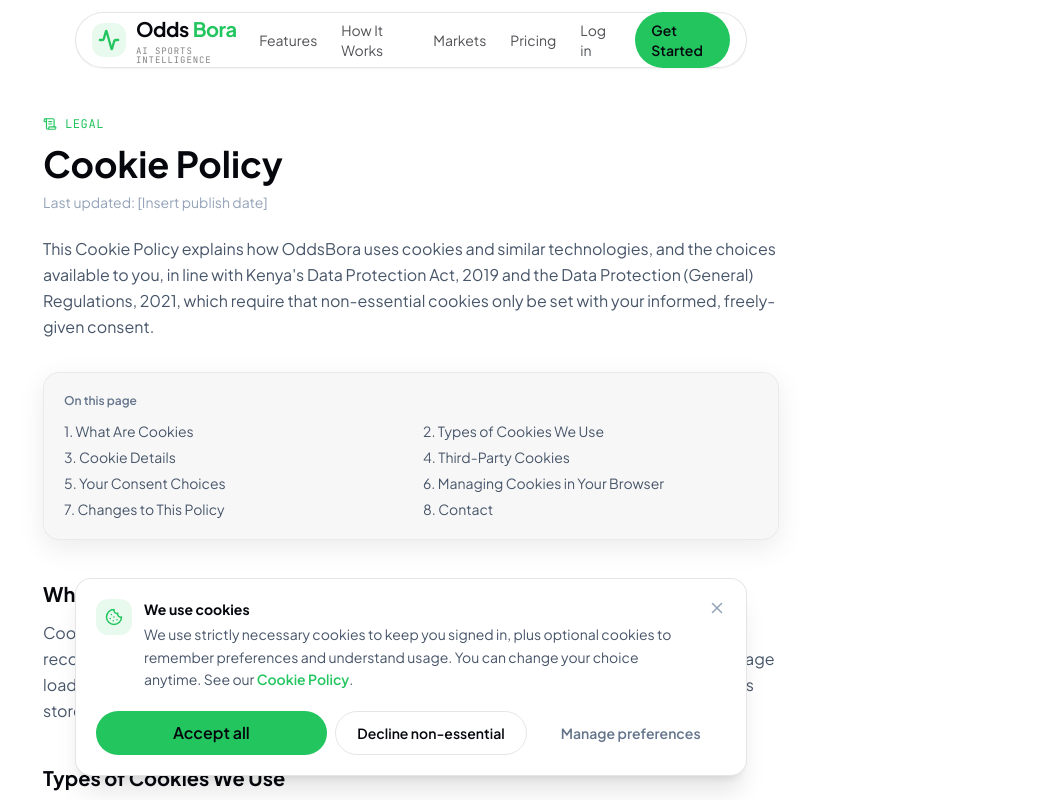
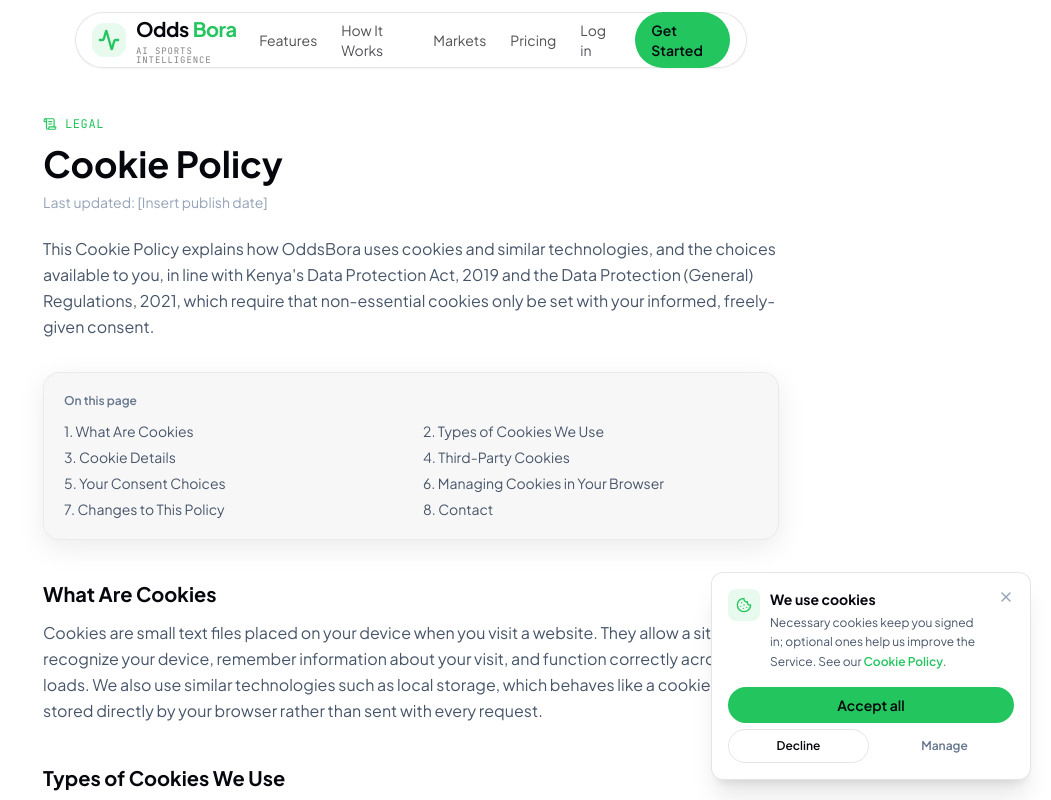
Before and after one commit to oddsbora-project/oddsbora, a React (Vite) app: page /cookie-policy in a window 1280 px wide. Shown: the top 800 px of the page, without its empty margins (229-1280 px from the left). Built offline with nearby package versions, Linux system fonts and the light colour scheme; no server answers.

Commit message:
Update CookieConsentBanner.tsx

```diff
--- a/src/components/CookieConsentBanner.tsx
+++ b/src/components/CookieConsentBanner.tsx
@@ -91,18 +91,17 @@
   if (!visible) return null
 
   return (
-    <div className="fixed inset-x-0 bottom-0 z-50 px-4 pb-4 sm:pb-6 sm:px-6">
-      <div className="mx-auto max-w-2xl rounded-2xl border border-black/10 bg-white shadow-xl shadow-black/10 overflow-hidden">
-        <div className="p-5">
-          <div className="flex items-start gap-3">
-            <div className="w-9 h-9 rounded-xl bg-signal-green/10 flex items-center justify-center shrink-0">
-              <Cookie size={18} className="text-signal-green" />
+    <div className="fixed z-50 bottom-4 right-4 left-4 sm:left-auto sm:bottom-5 sm:right-5">
+      <div className="w-full sm:w-80 rounded-xl border border-black/10 bg-white shadow-xl shadow-black/10 overflow-hidden">
+        <div className="p-4">
+          <div className="flex items-start gap-2.5">
+            <div className="w-8 h-8 rounded-lg bg-signal-green/10 flex items-center justify-center shrink-0">
+              <Cookie size={16} className="text-signal-green" />
             </div>
             <div className="min-w-0">
               <h2 className="text-sm font-bold text-navy-950 mb-1">We use cookies</h2>
-              <p className="text-sm text-slate-600 leading-relaxed">
-                We use strictly necessary cookies to keep you signed in, plus optional cookies to remember
-                preferences and understand usage. You can change your choice anytime. See our{' '}
+              <p className="text-xs text-slate-600 leading-relaxed">
+                Necessary cookies keep you signed in; optional ones help us improve the Service. See our{' '}
                 <a href="/cookie-policy" className="text-signal-green font-semibold hover:underline">
                   Cookie Policy
                 </a>
@@ -114,12 +113,12 @@
               className="text-slate-400 hover:text-navy-950 transition-colors shrink-0"
               aria-label="Dismiss and decline non-essential cookies"
             >
-              <X size={18} />
+              <X size={16} />
             </button>
           </div>
 
           {expanded && (
-            <div className="mt-4 space-y-3 border-t border-black/5 pt-4">
+            <div className="mt-3 space-y-3 border-t border-black/5 pt-3 max-h-64 overflow-y-auto">
               <PreferenceRow
                 label="Strictly necessary"
                 description="Required for login and core functionality. Cannot be turned off."
@@ -148,36 +147,38 @@
           )}
         </div>
 
-        <div className="flex flex-col sm:flex-row gap-2 px-5 pb-5">
+        <div className="flex flex-col gap-1.5 px-4 pb-4">
           {expanded ? (
             <>
-              <button onClick={savePreferences} className="btn-primary flex-1 order-1 sm:order-none">
+              <button onClick={savePreferences} className="btn-primary w-full text-sm py-2">
                 Save preferences
               </button>
               <button
                 onClick={() => setExpanded(false)}
-                className="flex-1 rounded-full border border-black/10 text-navy-950 text-sm font-semibold py-2.5 hover:bg-black/5 transition-colors"
+                className="w-full rounded-full border border-black/10 text-navy-950 text-xs font-semibold py-2 hover:bg-black/5 transition-colors"
               >
                 Back
               </button>
             </>
           ) : (
             <>
-              <button onClick={acceptAll} className="btn-primary flex-1 order-1 sm:order-none">
+              <button onClick={acceptAll} className="btn-primary w-full text-sm py-2">
                 Accept all
               </button>
+              <div className="flex gap-1.5">
                 <button
                   onClick={declineNonEssential}
-                className="flex-1 rounded-full border border-black/10 text-navy-950 text-sm font-semibold py-2.5 hover:bg-black/5 transition-colors"
+                  className="flex-1 rounded-full border border-black/10 text-navy-950 text-xs font-semibold py-2 hover:bg-black/5 transition-colors"
                 >
-                Decline non-essential
+                  Decline
                 </button>
                 <button
                   onClick={() => setExpanded(true)}
-                className="flex-1 text-sm font-semibold text-slate-500 hover:text-navy-950 transition-colors py-2.5"
+                  className="flex-1 text-xs font-semibold text-slate-500 hover:text-navy-950 transition-colors py-2"
                 >
-                Manage preferences
+                  Manage
                 </button>
+              </div>
             </>
           )}
         </div>
```
Lines whose indentation alone changed are shown as unchanged.
